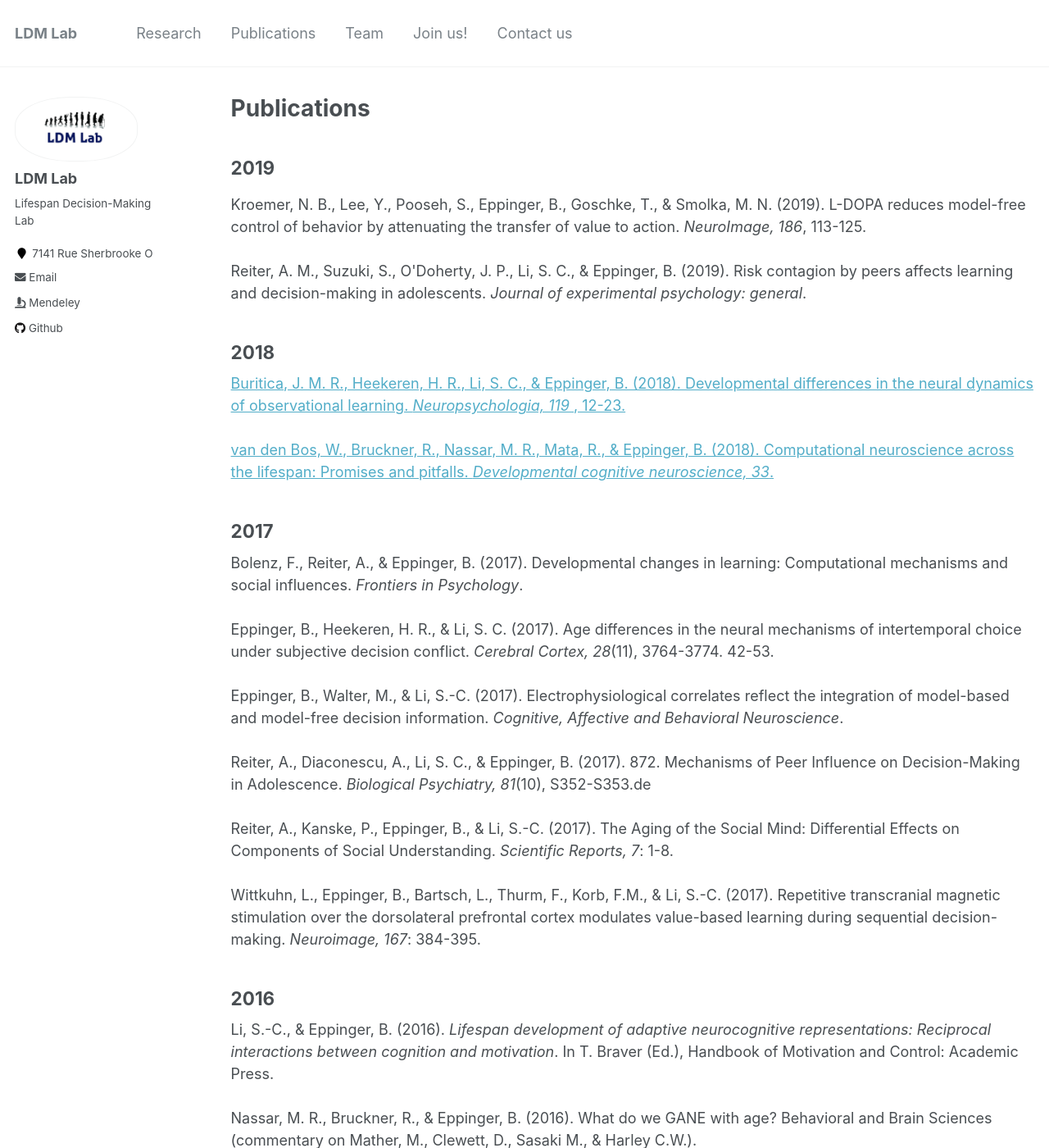
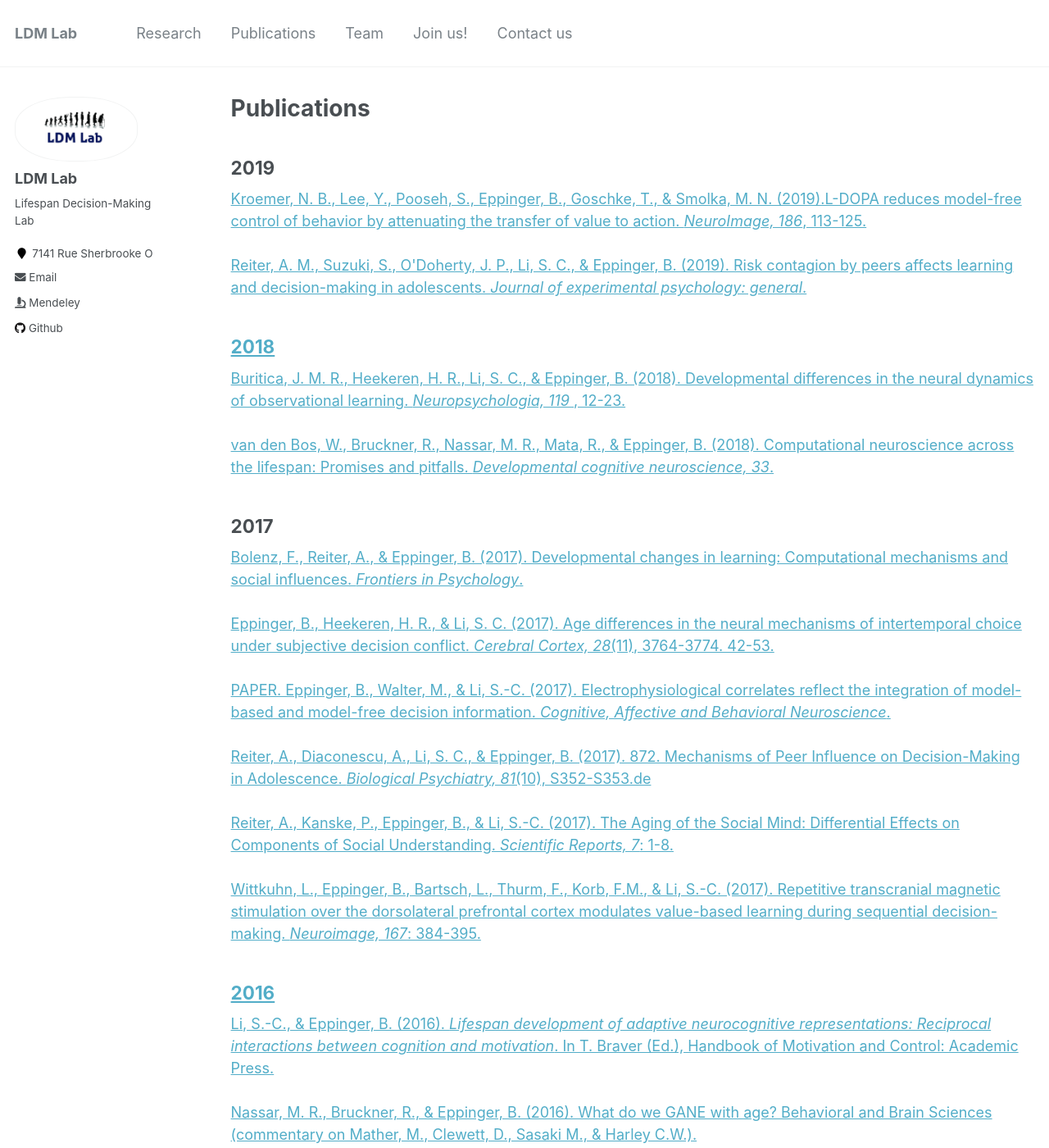
Before and after one commit to seandamiandevine/LDMLab.github.io, a Jekyll site: the page built from _pages/publications.html, in a window 1280 px wide and 1400 px high. Shown: the whole window at 82% size. Built offline with Jekyll 4.4.1, drawn with Linux system fonts in a browser that asks for light colours.

Commit message:
Update publications.html

```diff
--- a/_pages/publications.html
+++ b/_pages/publications.html
@@ -19,8 +19,7 @@ So all together you get:
 I hope this made it easier. -Sean -->
 
 <h2> 2019 </h2>
-<p>
-Kroemer, N. B., Lee, Y., Pooseh, S., Eppinger, B., Goschke, T., & Smolka, M. N. (2019). L-DOPA reduces model-free control of  behavior by attenuating the transfer of value to action. <i>NeuroImage, 186</i>, 113-125.
+<a href = "https://ldmlab.github.io/pdf_publications/Kroemer, N. B., Lee, Y., Pooseh, S., Eppinger, B., Goschke, T., & Smolka, M. N. (2019).pdf" target="_blank">Kroemer, N. B., Lee, Y., Pooseh, S., Eppinger, B., Goschke, T., & Smolka, M. N. (2019).L-DOPA reduces model-free control of  behavior by attenuating the transfer of value to action. <i>NeuroImage, 186</i>, 113-125.<a>
 <br><br>
 Reiter, A. M., Suzuki, S., O'Doherty, J. P., Li, S. C., & Eppinger, B. (2019). Risk contagion by peers affects learning and decision-making in adolescents. <i>Journal of experimental psychology: general</i>.
 
@@ -30,17 +29,17 @@ Reiter, A. M., Suzuki, S., O'Doherty, J. P., Li, S. C., & Eppinger, B. (2019). R
 <a href = "https://ldmlab.github.io/pdf_publications/van den Bos, W., Bruckner, R., Nassar, M. R., Mata, R., & Eppinger, B. (2018).pdf" target="_blank">van den Bos, W., Bruckner, R., Nassar, M. R., Mata, R., & Eppinger, B. (2018). Computational neuroscience across the lifespan: Promises and pitfalls. <i>Developmental cognitive neuroscience, 33</i>.</a>
 
 <h2> 2017 </h2>
-Bolenz, F., Reiter, A., & Eppinger, B. (2017). Developmental changes in learning: Computational mechanisms and social influences. <i>Frontiers in Psychology</i>.
+<a href = "https://ldmlab.github.io/pdf_publications/Bolenz, F., Reiter, A., & Eppinger, B. (2017).pdf" target="_blank">Bolenz, F., Reiter, A., & Eppinger, B. (2017). Developmental changes in learning: Computational mechanisms and social influences. <i>Frontiers in Psychology</i>.
 <br><br>
-Eppinger, B., Heekeren, H. R., & Li, S. C. (2017). Age differences in the neural mechanisms of intertemporal choice under subjective decision conflict. <i>Cerebral Cortex, 28</i>(11), 3764-3774. 42-53.
+<a href = "https://ldmlab.github.io/pdf_publications/Eppinger, B., Heekeren, H. R., & Li, S. C. (2017).pdf" target="_blank">Eppinger, B., Heekeren, H. R., & Li, S. C. (2017). Age differences in the neural mechanisms of intertemporal choice under subjective decision conflict. <i>Cerebral Cortex, 28</i>(11), 3764-3774. 42-53.
 <br><br>
-Eppinger, B., Walter, M., & Li, S.-C. (2017). Electrophysiological correlates reflect the integration of model-based and model-free decision information. <i>Cognitive, Affective and Behavioral Neuroscience</i>.
+<a href = "https://ldmlab.github.io/pdf_publications/Eppinger, B., Walter, M., & Li, S.-C. (2017).pdf" target="_blank">PAPER. Eppinger, B., Walter, M., & Li, S.-C. (2017). Electrophysiological correlates reflect the integration of model-based and model-free decision information. <i>Cognitive, Affective and Behavioral Neuroscience</i>.
 <br><br>
-Reiter, A., Diaconescu, A., Li, S. C., & Eppinger, B. (2017). 872. Mechanisms of Peer Influence on Decision-Making in Adolescence. <i>Biological Psychiatry, 81</i>(10), S352-S353.de
+<a href = "https://ldmlab.github.io/pdf_publications/Reiter, A., Diaconescu, A., Li, S. C., & Eppinger, B. (2017).pdf" target="_blank">Reiter, A., Diaconescu, A., Li, S. C., & Eppinger, B. (2017). 872. Mechanisms of Peer Influence on Decision-Making in Adolescence. <i>Biological Psychiatry, 81</i>(10), S352-S353.de
 <br><br>
-Reiter, A., Kanske, P., Eppinger, B., & Li, S.-C. (2017). The Aging of the Social Mind: Differential Effects on Components of Social Understanding. <i>Scientific Reports, 7</i>: 1-8.
+<a href = "https://ldmlab.github.io/pdf_publications/Reiter, A., Kanske, P., Eppinger, B., & Li, S.-C. (2017).pdf" target="_blank"> Reiter, A., Kanske, P., Eppinger, B., & Li, S.-C. (2017). The Aging of the Social Mind: Differential Effects on Components of Social Understanding. <i>Scientific Reports, 7</i>: 1-8.
 <br><br>
-Wittkuhn, L., Eppinger, B., Bartsch, L., Thurm, F., Korb, F.M., & Li, S.-C. (2017). Repetitive transcranial magnetic stimulation over the dorsolateral prefrontal cortex modulates value-based learning during sequential decision-making. <i>Neuroimage, 167</i>: 384-395.
+<a href = "https://ldmlab.github.io/pdf_publications/Wittkuhn, L., Eppinger, B., Bartsch, L., Thurm, F., Korb, F.M., & Li, S.-C. (2017).pdf" target="_blank">Wittkuhn, L., Eppinger, B., Bartsch, L., Thurm, F., Korb, F.M., & Li, S.-C. (2017). Repetitive transcranial magnetic stimulation over the dorsolateral prefrontal cortex modulates value-based learning during sequential decision-making. <i>Neuroimage, 167</i>: 384-395.
 
 <h2> 2016 </h2>
 Li, S.-C., & Eppinger, B. (2016). <i>Lifespan development of adaptive neurocognitive representations: Reciprocal interactions between cognition and motivation</i>. In T. Braver (Ed.), Handbook of Motivation and Control: Academic Press.
```
